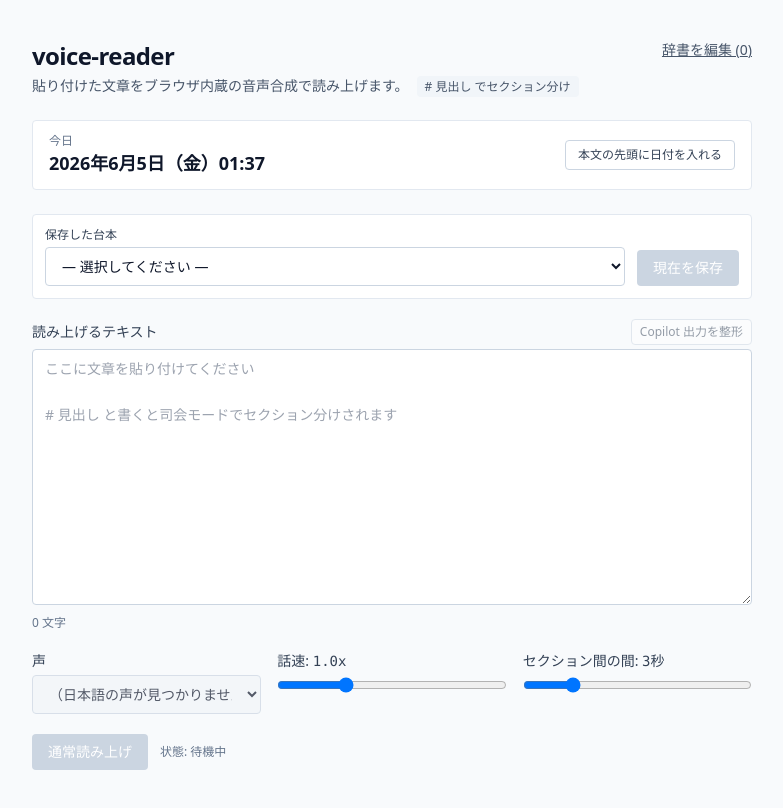
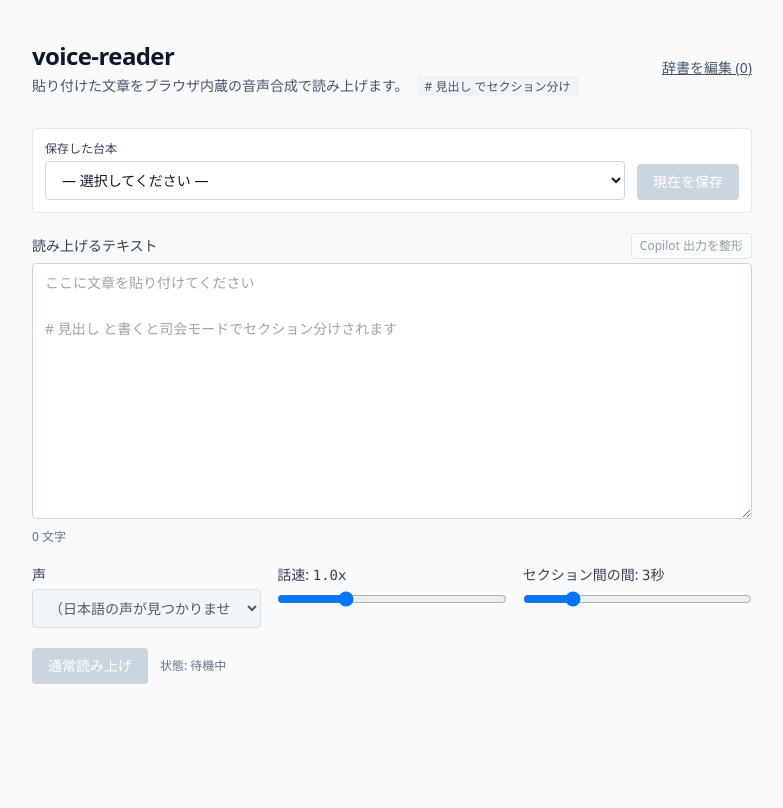
Before and after one commit to YoneyamaYukihiro/ivoice, a Next.js app: page /reader in a window 1280 px wide. Shown: the whole page, without its empty margins (248-1031 px from the left). Built offline with nearby package versions, Linux system fonts and the light colour scheme.

Commit message:
Revert "feat: show today's date + time in reader header"
This reverts commit acb554f1ed0378dccc2f417fd1744dadbb52722a.

```diff
--- a/src/app/reader/page.tsx
+++ b/src/app/reader/page.tsx
@@ -46,7 +46,6 @@ export default function ReaderPage() {
   const [placeholderValues, setPlaceholderValues] = useState<
     Record<string, string>
   >({});
-  const [now, setNow] = useState<Date | null>(null);
 
   const stoppedRef = useRef(false);
   const advanceRef = useRef<(() => void) | null>(null);
@@ -55,8 +54,6 @@ export default function ReaderPage() {
     setSupported(isSupported());
     setDictionary(loadDictionary());
     setTemplates(loadTemplates());
-    setNow(new Date());
-    const tick = window.setInterval(() => setNow(new Date()), 60_000);
     listJapaneseVoices().then((vs) => {
       setVoices(vs);
       if (vs.length > 0) setVoiceURI(vs[0].uri);
@@ -64,19 +61,8 @@ export default function ReaderPage() {
     return () => {
       stoppedRef.current = true;
       stop();
-      window.clearInterval(tick);
     };
   }, []);
-
-  const formattedNow = now
-    ? `${now.getFullYear()}年${now.getMonth() + 1}月${now.getDate()}日（${["日", "月", "火", "水", "木", "金", "土"][now.getDay()]}）${String(now.getHours()).padStart(2, "0")}:${String(now.getMinutes()).padStart(2, "0")}`
-    : "";
-
-  const insertDateAtTop = () => {
-    if (!now) return;
-    const dateLine = `${now.getMonth() + 1}月${now.getDate()}日 ${["日", "月", "火", "水", "木", "金", "土"][now.getDay()]}曜日`;
-    setText((t) => (t.startsWith(dateLine) ? t : `${dateLine}\n\n${t}`));
-  };
 
   const placeholders = useMemo(() => extractPlaceholders(text), [text]);
 
@@ -225,7 +211,7 @@ export default function ReaderPage() {
 
   return (
     <main className="mx-auto max-w-3xl px-6 py-10">
-      <header className="mb-6 flex flex-wrap items-start justify-between gap-3">
+      <header className="mb-8 flex items-center justify-between">
         <div>
           <h1 className="text-2xl font-bold tracking-tight">voice-reader</h1>
           <p className="mt-1 text-sm text-slate-600">
@@ -242,23 +228,6 @@ export default function ReaderPage() {
           辞書を編集 ({dictionary.length})
         </Link>
       </header>
-
-      <div className="mb-6 flex flex-wrap items-center justify-between gap-3 rounded border border-slate-200 bg-white px-4 py-3">
-        <div>
-          <p className="text-xs text-slate-500">今日</p>
-          <p className="text-lg font-semibold tabular-nums">
-            {formattedNow || "—"}
-          </p>
-        </div>
-        <button
-          type="button"
-          onClick={insertDateAtTop}
-          disabled={!now || isBusy}
-          className="rounded border border-slate-300 bg-white px-3 py-1.5 text-xs font-medium text-slate-700 hover:bg-slate-100 disabled:opacity-50"
-        >
-          本文の先頭に日付を入れる
-        </button>
-      </div>
 
       {supported === false && (
         <div className="mb-6 rounded border border-amber-300 bg-amber-50 px-4 py-3 text-sm text-amber-900">
```
